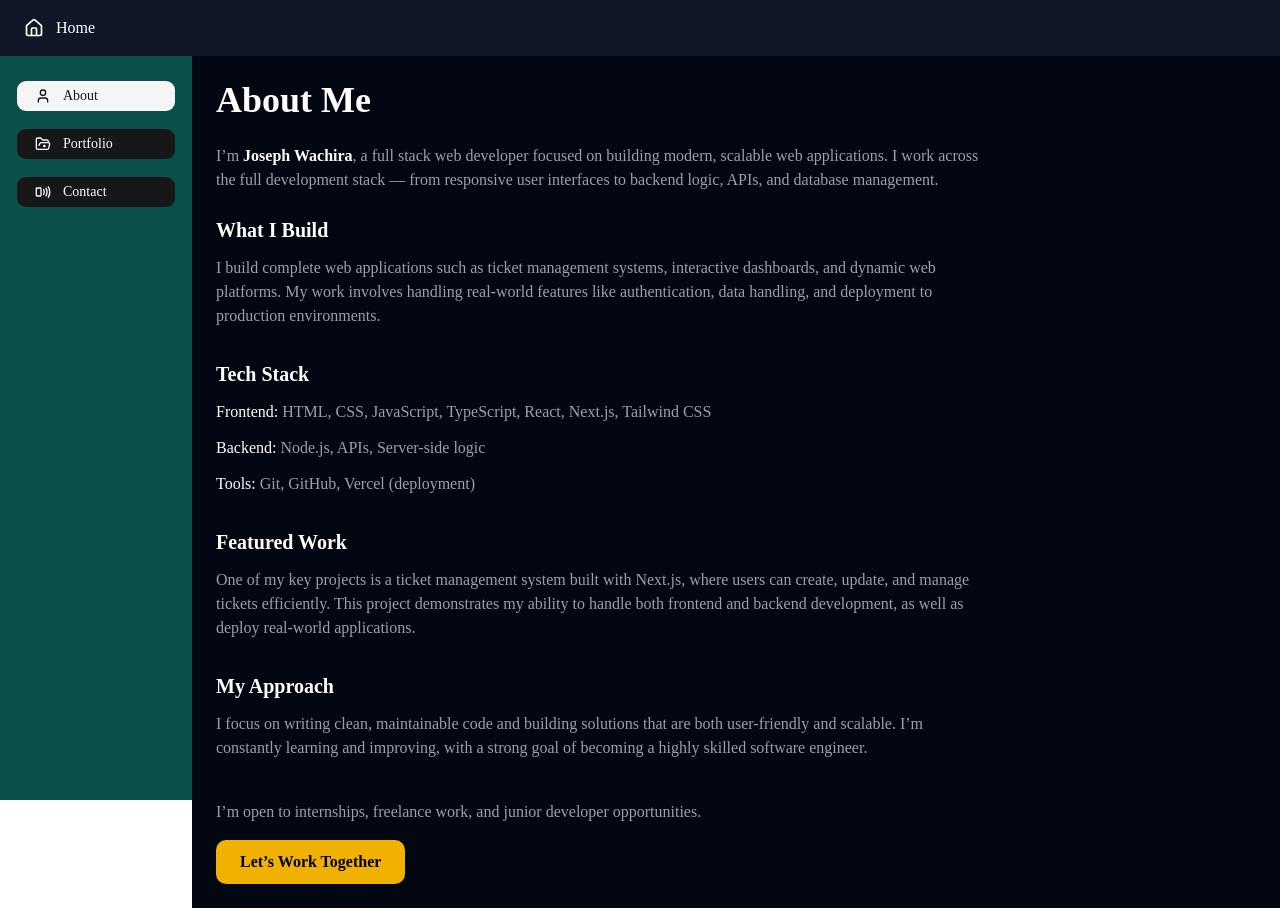
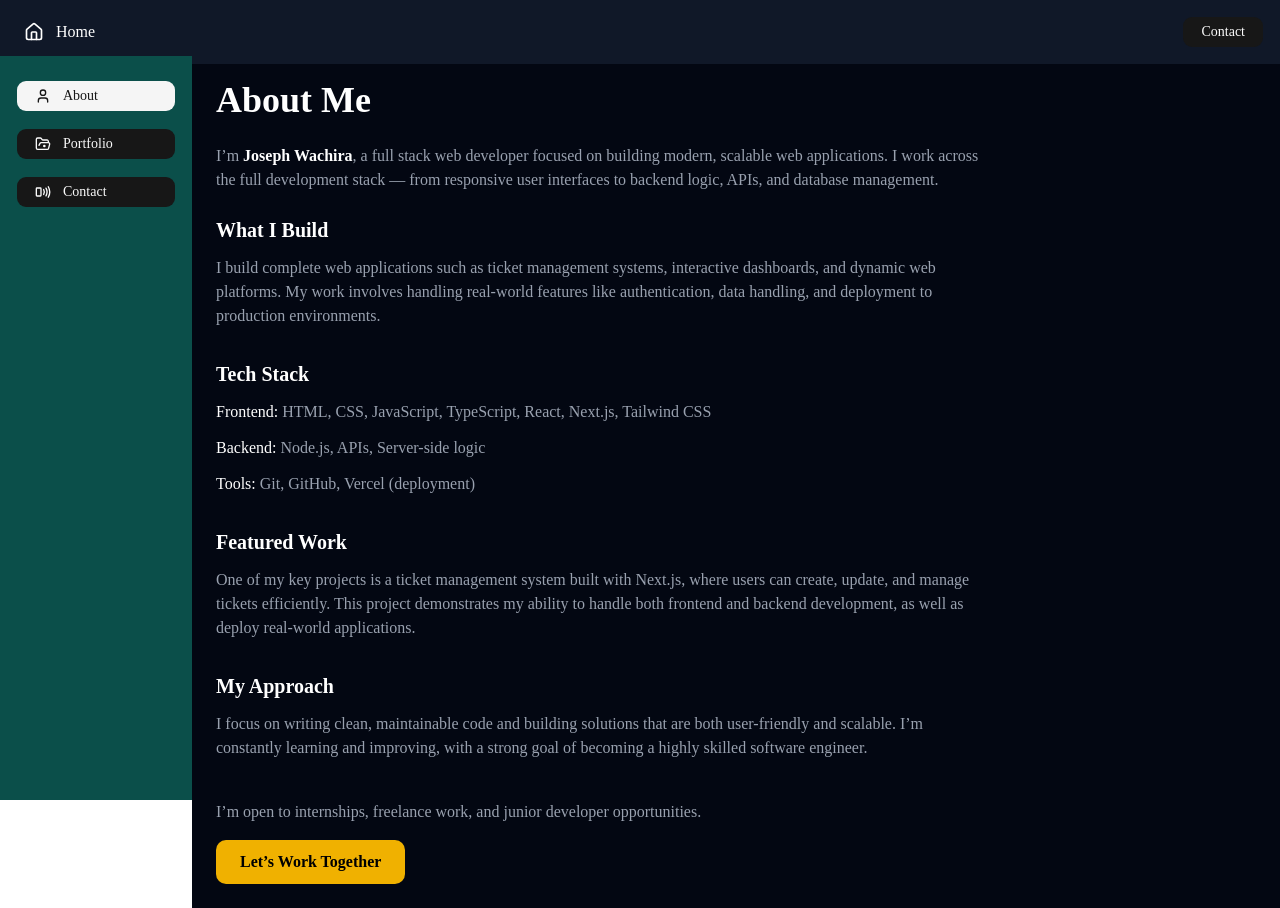
Before and after one commit to Washiy-Codes/portfolio-website, a Next.js app: page /about in a window 1280 px wide. Built offline with nearby package versions, Linux system fonts and the light colour scheme.

Commit message:
feat: improve header component

```diff
--- a/app/components/header/header.tsx
+++ b/app/components/header/header.tsx
@@ -1,4 +1,5 @@
 import { homePath } from '@/app/paths'
+import { Button } from '@/components/ui/button'
 import { LucideHouse } from 'lucide-react'
 import Link from 'next/dist/client/link'
 
@@ -9,6 +10,11 @@ const Header = () => {
               <LucideHouse className="h-5 w-5 shrink-0" />
                   <span>Home</span>
              </Link>
+            <Button variant="default">
+              <Link href="/contact" className="flex items-center justify-start gap-3 w-full px-2">
+                  <span>Contact</span>
+              </Link>
+            </Button>
             </div>
   )
 }
```
